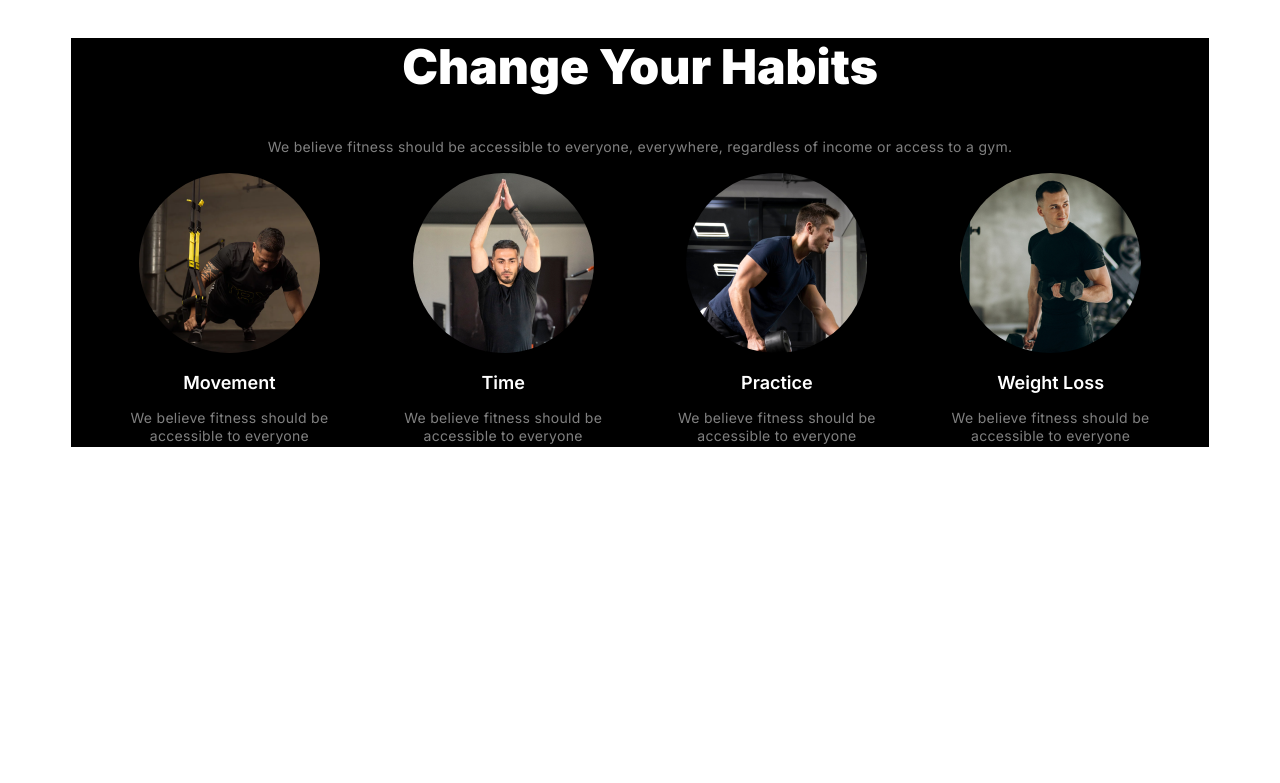
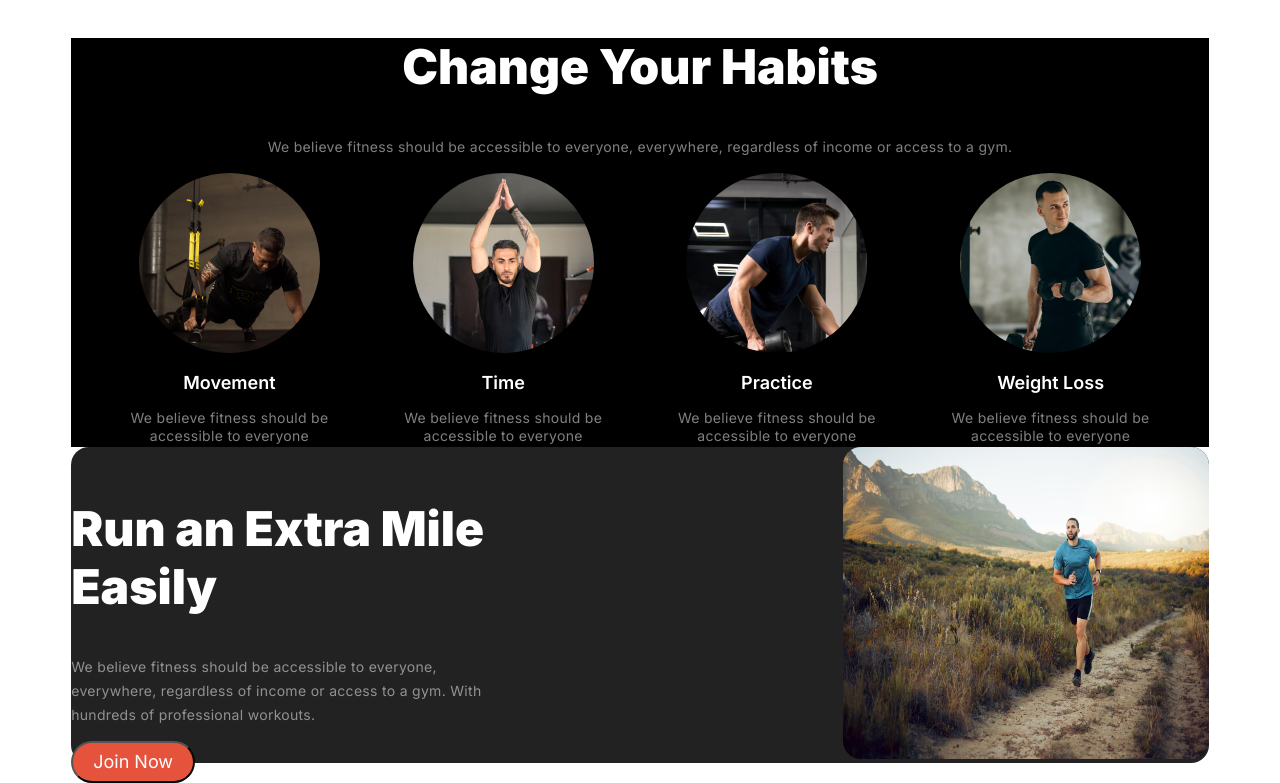
Before and after one commit to anzum35/PH_Assignment_02, a plain HTML site: page index.html in a window 1280 px wide. Shown: the part 733-1516 px from the top of the page. Before the commit the page ends 1188 px from the top, so only its background shows below. Drawn offline with Linux system fonts and the light colour scheme; a web font is replaced by a local one.

Commit message:
Attempt 2

```diff
--- a/index.html
+++ b/index.html
@@ -79,5 +79,17 @@
         </div>
     </section>
 
+    <section class="runextra container">
+        <div class="run-box-1">
+            <h1 class="run-head">Run an Extra Mile Easily</h1>
+            <p class="run-para">We believe fitness should be accessible to everyone, everywhere, regardless of income or access to a gym. With hundreds of professional workouts.</p>
+            <button class="primary">Join Now</button>
+        </div>
+
+        <div>
+            <img src="./images/run.jpg" alt="" class="run-image">
+        </div>
+    </section>
+
 </body>
 </html>
--- a/style.css
+++ b/style.css
@@ -158,3 +158,44 @@
     display: flex;
     justify-content: space-evenly;
 }
+
+.runextra{
+    display: flex;
+    justify-content: space-between;
+    align-items: center;
+
+    border-radius: 18px;
+    background: rgb(34, 34, 34);
+
+
+
+}
+.run-box-1{
+    width: 443px;
+    height: 290px;
+}
+.run-head{
+    color: rgb(255, 255, 255);
+    font-family: Inter;
+    font-size: 48px;
+    font-weight: 900;
+    line-height: 120%;
+    letter-spacing: 0%;
+    text-align: left;
+
+}
+.run-para{
+    color: rgba(255, 255, 255, 0.5);
+    font-family: Inter;
+    font-size: 14px;
+    font-weight: 400;
+    line-height: 24px;
+    letter-spacing: 0.3px;
+    text-align: left;
+}
+
+.run-image{
+    width: 366px;
+    height: 312px;
+    border-radius: 18px;
+}
```
